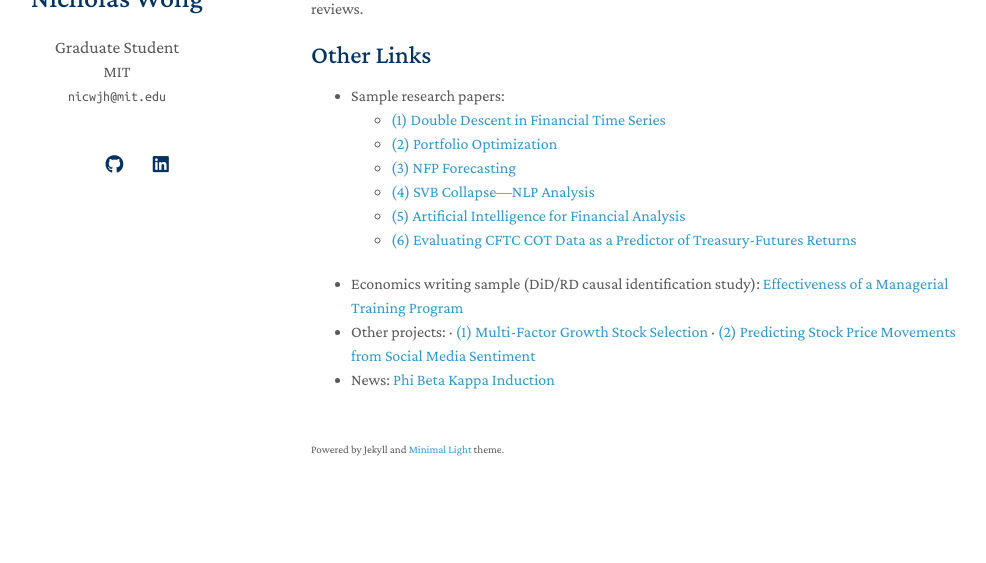
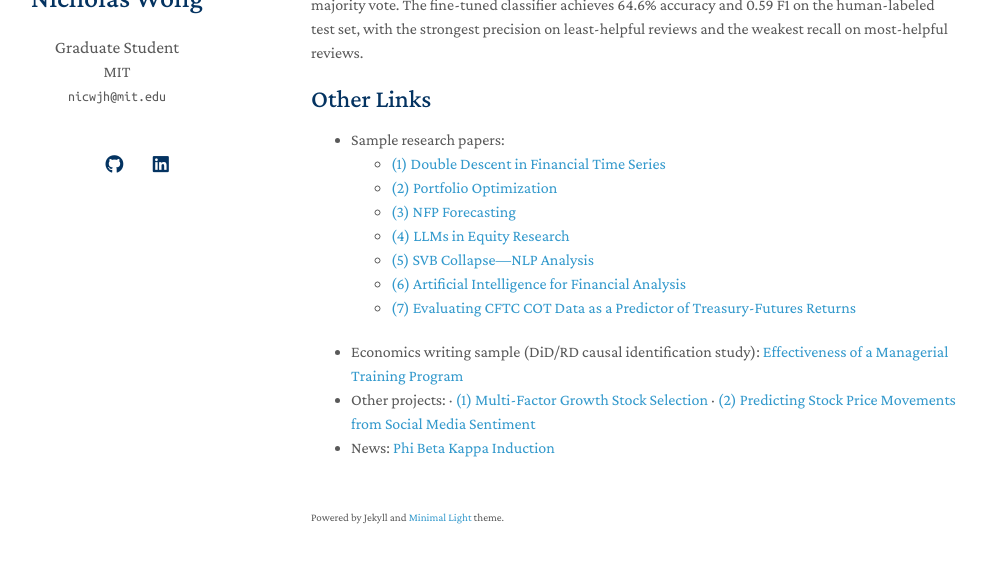
Before and after one commit to nicwjh/nicwjh.github.io, a Jekyll site: the page built from index.md, in a window 1280 px wide and 900 px high, scrolled down 4471 px, cut to the strip 302-865 px from the top of the window. Shown: the whole strip, without its empty margins (159-1145 px from the left). Built offline with Jekyll 4.4.1, drawn with Linux system fonts in a browser that asks for light colours; a style sheet for code colours, icons or effects is not loaded; our own code applies the rules of GitHub Pages for plain Markdown files; before the commit the page ends 5303 px from its top, so only the background shows below that; some of the changed text lies outside the part shown.

Commit message:
Update index.md, files

```diff
--- a/index.md
+++ b/index.md
@@ -67,6 +67,8 @@ With Y. Pan, X. Fang, and C. Saad
 *Joint Research Project (PanAgora Asset Management, MIT Sloan Finance Lab). Supervised by Dr. Gita Rao and Dr. Bhushan Vartak (MIT).*
 
 *Poster:* [LLMs in Equity Research](https://nicwong.com/assets/files/panagora_poster.pdf)
+
+*Paper:* [LLMs in Equity Research](https://nicwong.com/assets/files/llms_equity_research.pdf)
 
 _Abstract:_
 This project studies whether large language models can extract useful information from financial statements for fundamental equity research. Using anonymized balance sheet and income statement data, we prompt LLMs to perform trend analysis, ratio analysis, and to predict the direction and magnitude of future earnings changes. We compare LLM-based predictions to human analyst forecasts and to standard ML (XGBoost).
@@ -148,9 +150,10 @@ We compare five classifiers (logistic regression, Naive Bayes, KNN, decision tre
 	- [(1) Double Descent in Financial Time Series](https://nicwong.com/assets/files/DDiFTS_v1.pdf)
 	- [(2) Portfolio Optimization](https://nicwong.com/assets/files/Portfolio_Optimization.pdf)
 	- [(3) NFP Forecasting](https://nicwong.com/assets/files/nfp-forecasting.pdf)
-	- [(4) SVB Collapse—NLP Analysis](https://nicwong.com/assets/files/NLP_SVBcollapse.pdf)
-	- [(5) Artificial Intelligence for Financial Analysis](https://nicwong.com/assets/files/T-Rowe-Final-Report.pdf)
-	- [(6) Evaluating CFTC COT Data as a Predictor of Treasury-Futures Returns](https://nicwong.com/assets/files/Options_Extra_Credit.pdf)
+	- [(4) LLMs in Equity Research](https://nicwong.com/assets/files/llms_equity_research.pdf)
+	- [(5) SVB Collapse—NLP Analysis](https://nicwong.com/assets/files/NLP_SVBcollapse.pdf)
+	- [(6) Artificial Intelligence for Financial Analysis](https://nicwong.com/assets/files/T-Rowe-Final-Report.pdf)
+	- [(7) Evaluating CFTC COT Data as a Predictor of Treasury-Futures Returns](https://nicwong.com/assets/files/Options_Extra_Credit.pdf)
 - Economics writing sample (DiD/RD causal identification study): [Effectiveness of a Managerial Training Program](https://nicwong.com/assets/files/Wong_Nicholas_Report.pdf)
 - Other projects:
         · [(1) Multi-Factor Growth Stock Selection](https://nicwong.com/assets/files/AlphaGrowth__Identifying_Winning_Growth_Stocks.pdf)
```
Also changed, not shown: 1 other file.
